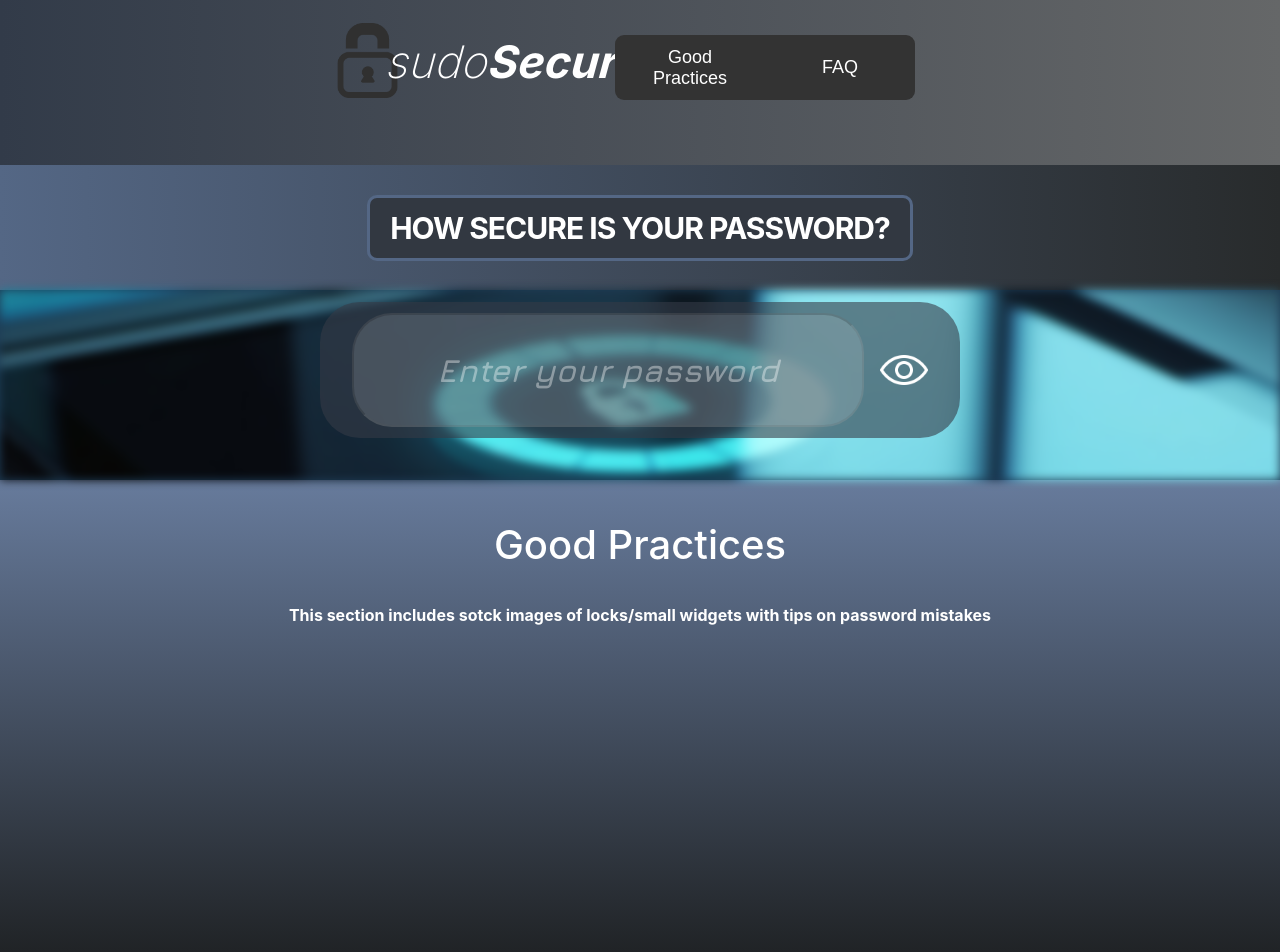
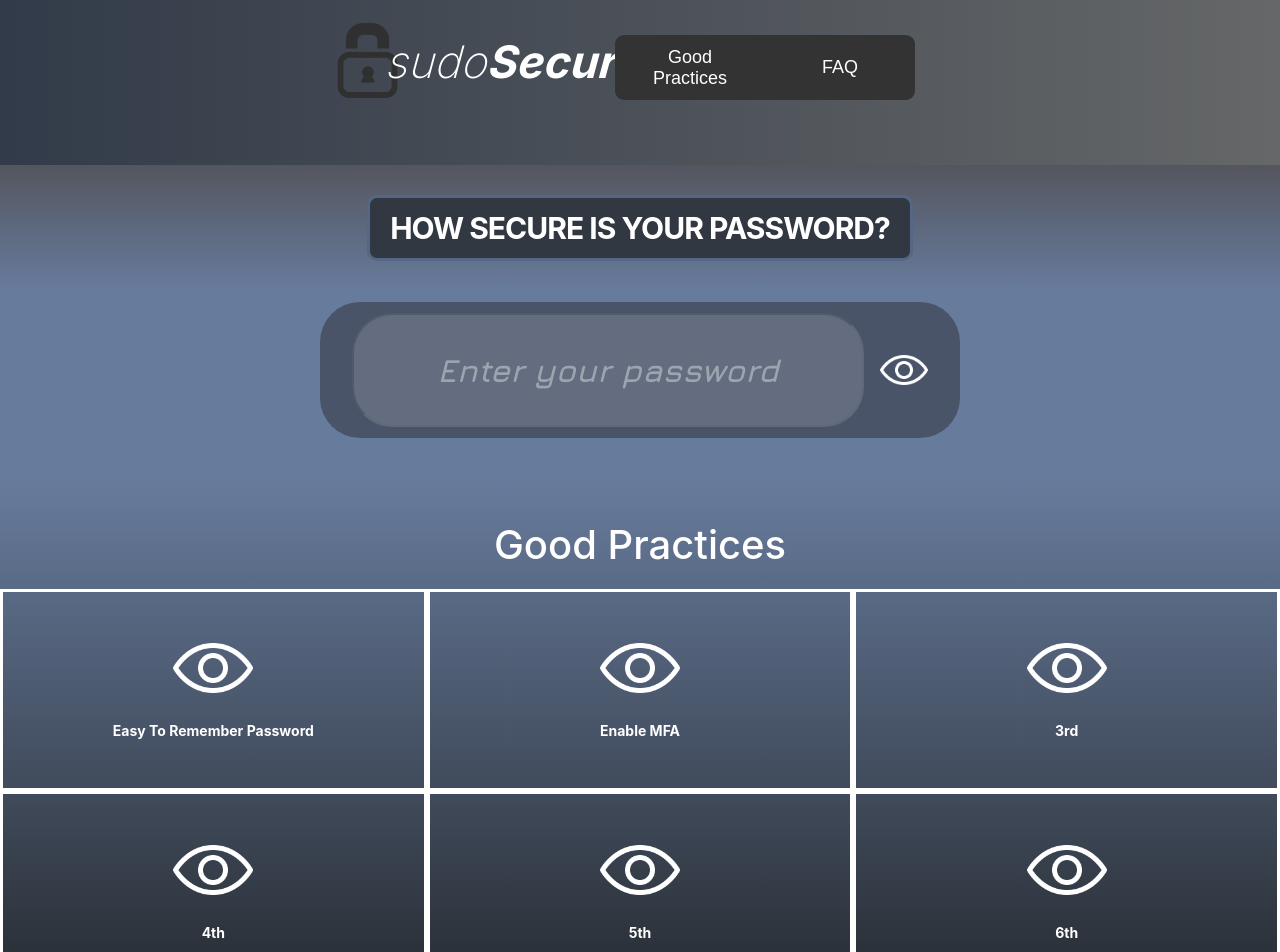
Before and after one commit to Obedozah/SudoSecure, a React (Create React App) app in the folder frontend/: page / in a window 1280 px wide. Shown: the top 952 px of the page. Built offline with nearby package versions, Linux system fonts and the light colour scheme.

Commit message:
good practices skeleton

```diff
--- a/frontend/src/components/HeaderFooter/FAQ.css
+++ b/frontend/src/components/HeaderFooter/FAQ.css
@@ -5,7 +5,7 @@
   text-align: center;
   color: white;
   background: linear-gradient(to bottom, #677b9cff, #1c1e1fff);
-  height: 500px;
+  height: 600px;
 }
 
 .goodp-title {
@@ -16,11 +16,47 @@
 }
 
 .goodp-sub {
+  display: flex;
+  flex-direction: row;
   font-size: 16px;
   position: relative;
+  justify-content: center;
   top: 60px;
 }
 
+.goodp-image {
+  font-size: 14px;
+  display: flex;
+  flex-direction: column;
+  position: relative;
+  left: 0px;
+  justify-content: center;
+  align-items: center;
+  padding: 3rem;
+  width: 500px;
+  height: 100px;
+  background-color: transparent;
+  border: solid;
+}
+
+.goodp-img {
+  height: 5rem;
+  position: relative;
+  width: 5rem;
+}
+
+.default-image {
+  background-color: transparent;
+}
+.goodp-img:hover {
+  width: 100px;
+  height: 100px;
+  background-color: rgba(221, 221, 221, 0.15);
+  border-radius: 50px;
+
+  box-shadow: 0 0 15px  rgba(221, 221, 221, 0.11), 0 0 25px rgba(221, 221, 221, 0.11), 0 0 35px rgba(221, 221, 221, 0.11); /* Red glow */
+  animation: pulse-glow 2s infinite alternate;
+}
 /* ========== FAQ SECTION ========== */
 
 .faq-section {
@@ -68,7 +104,7 @@
 }
 
 .faq-btn:hover {
-  border-color: #66683eff;
+  border-color: rgb(123, 126, 75);
 }
 
 /* ========== PLUS ICON ========== */
@@ -76,8 +112,8 @@
 .faq-plus {
   position: relative;
   left:96%;
-  top: -60px;
-  background-color: red;
+  top: -62px;
+  /*background-color: red;*/
   width: 17px;
   height: 30px;
   text-align: center;
@@ -96,5 +132,5 @@
   letter-spacing: 0px;
   padding: 0px;
   font-size: smaller;
-  height: 2px;
+  height: 1px;
 }
--- a/frontend/src/components/HeaderFooter/FAQ.jsx
+++ b/frontend/src/components/HeaderFooter/FAQ.jsx
@@ -108,6 +108,8 @@ function FAQ() {
         setq2TOP('120px')
     }
 
+    const [img1Hover, setIMG1Hover] = useState("default-image");
+
     const [q3Hover, setQ3Hover] = useState("default-border");
 
     return (
@@ -115,7 +117,34 @@ function FAQ() {
       {/* ===== GOOD PRACTICES ===== */}
       <h1 id="GoodP" className="goodp-section">
         <b className="goodp-title">Good Practices</b>
-        <p className="goodp-sub">This section includes sotck images of locks/small widgets with tips on password mistakes</p>
+        <div className="goodp-sub">
+          <div className="goodp-image">
+            <img className={`goodp-img ${img1Hover}`} src={'show.png'}></img>
+            <p>Easy To Remember Password</p>
+          </div>
+          <div className="goodp-image">
+            <img className='goodp-img' src={'show.png'}></img>
+            <p>Enable MFA</p>
+          </div>
+          <div className="goodp-image">
+            <img className='goodp-img' src={'show.png'}></img>
+            <p>3rd</p>
+          </div>
+        </div>
+        <div className="goodp-sub">
+          <div className="goodp-image">
+            <img className='goodp-img' src={'show.png'}></img>
+            <p>4th</p>
+          </div>
+          <div className="goodp-image">
+            <img className='goodp-img' src={'show.png'}></img>
+            <p>5th</p>
+          </div>
+          <div className="goodp-image">
+            <img className='goodp-img' src={'show.png'}></img>
+            <p>6th</p>
+          </div>
+        </div>
       </h1>
 
       {/* ===== FAQ SECTION ===== */}
--- a/frontend/src/components/HeaderFooter/Header.css
+++ b/frontend/src/components/HeaderFooter/Header.css
@@ -13,7 +13,7 @@
 /* Bottom header bar */
 .header-bottom {
   margin: 0;
-  background: linear-gradient(to right, #546785ff, #282b2cff);
+  background: linear-gradient(to bottom, #54565fff, #677b9cff);
   height: 105px;
   color: white;
   padding: 10px;
--- a/frontend/src/components/PasswordSection/PasswordSection.css
+++ b/frontend/src/components/PasswordSection/PasswordSection.css
@@ -10,7 +10,6 @@
     filter: blur(5px);
 
     background-position: center;
-    background-image: url('/public/PasswordCheckerBackground.png');
 }
 
 .password-section.expanded,
@@ -25,7 +24,7 @@
     font-family: 'Inter', sans-serif;
     font-weight: 500;
 
-    background-color: rgb(30, 59, 85);
+    background-color: #677b9cff;
 }
 
 .password-section {
```
